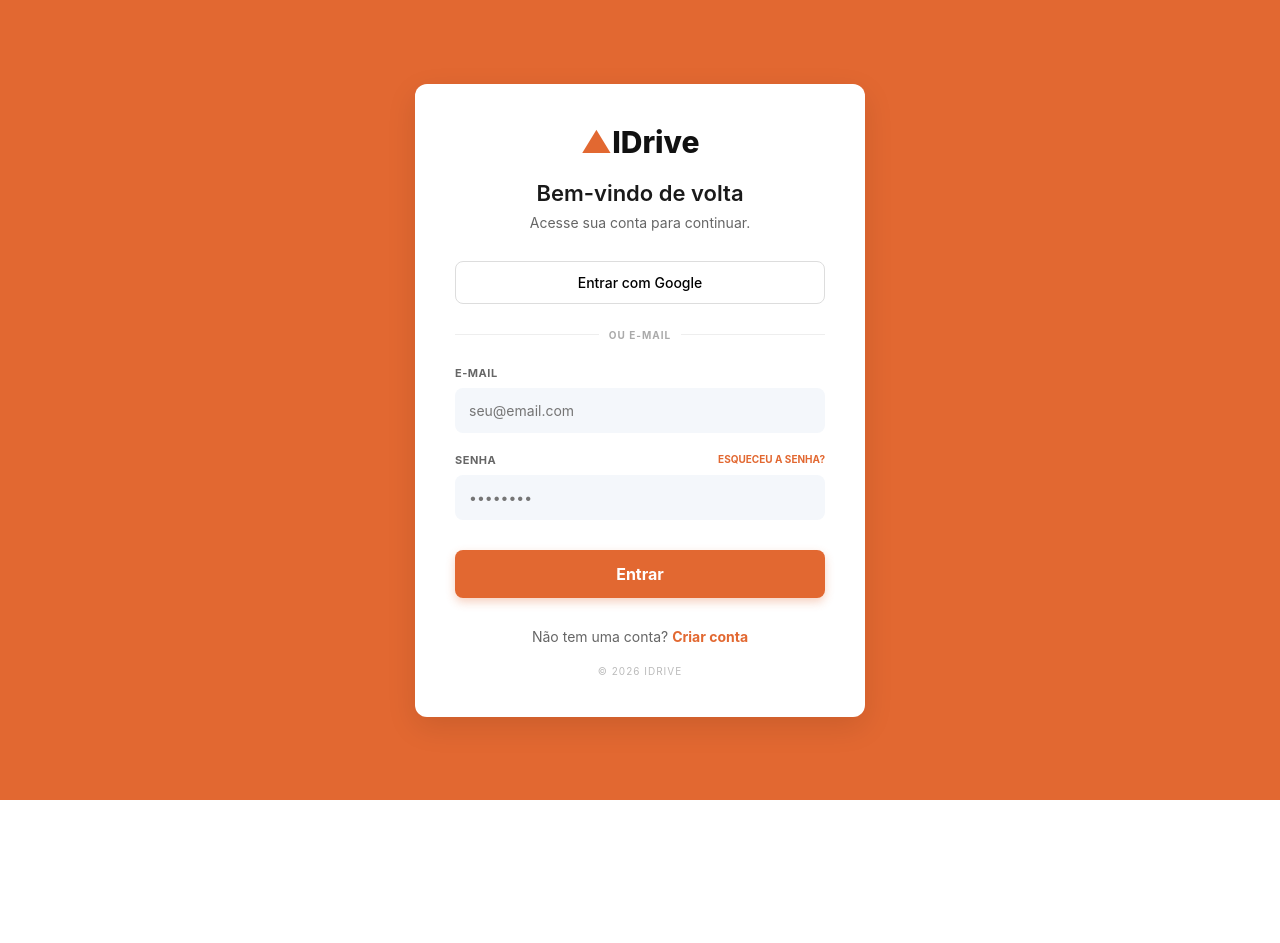
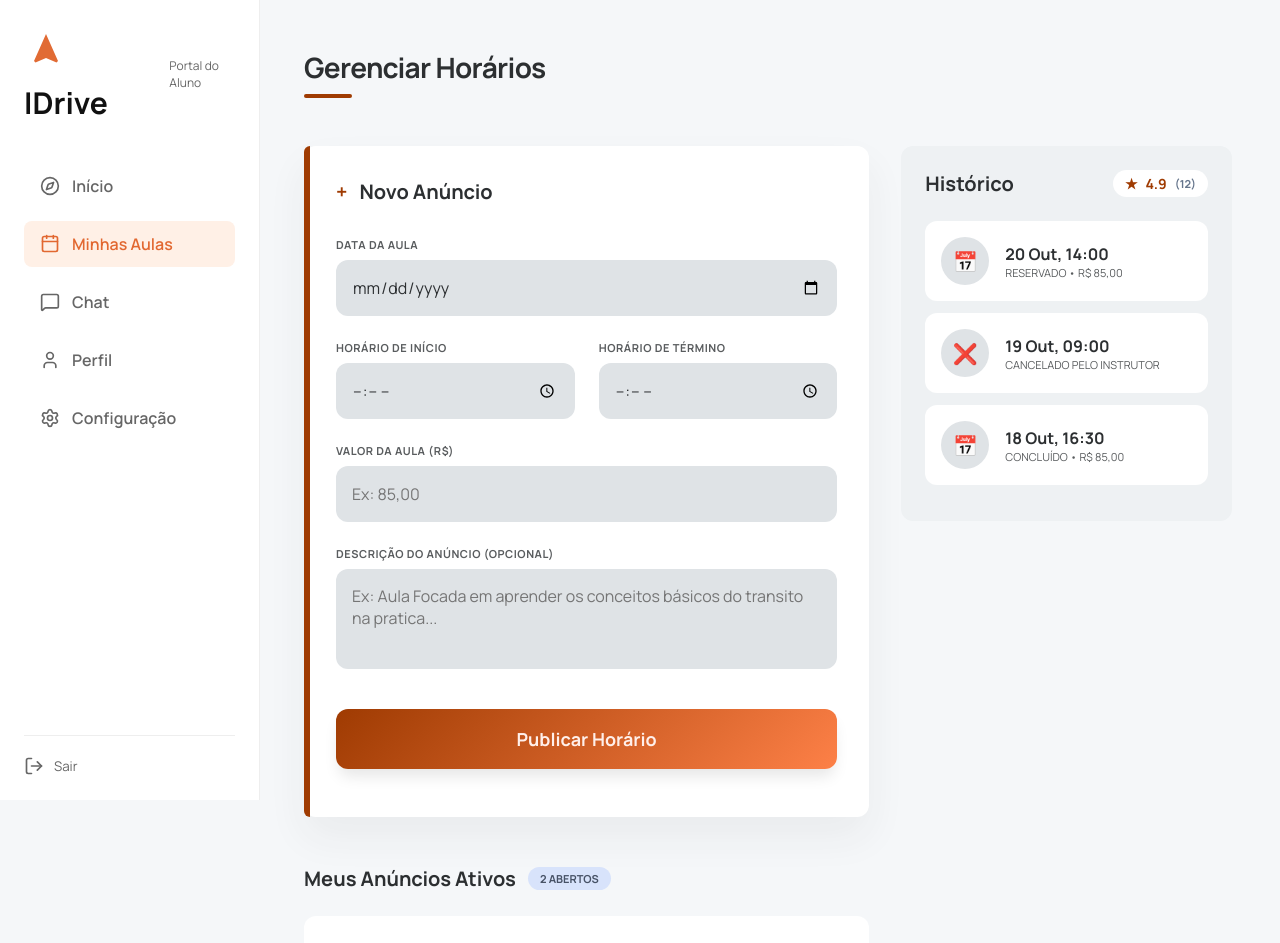
Before and after one commit to MaylsonS/idrive-app, a React (Vite) app: page /aulas in a window 1280 px wide. Before the commit this address led to /login. Shown: the top 943 px of the page. Before the commit the page ends 800 px from the top, so only its background shows below. Built offline with nearby package versions, Linux system fonts and the light colour scheme.

Commit message:
ajuste na tela de criar anuncio

```diff
--- a/src/components/Sidebar.tsx
+++ b/src/components/Sidebar.tsx
@@ -1,14 +1,22 @@
-// src/components/Sidebar.tsx
 import './Sidebar.css';
-import { Home, Calendar, MessageSquare, User, Settings, LogOut, Bell } from 'lucide-react';
+import { Home, Calendar, MessageSquare, User, LogOut, Bell, Compass, Settings} from 'lucide-react';
 import iconLogo from '../assets/icons/icon-logo.svg';
+import { useAuthContext } from '../contexts/AuthContext';
+import { useNavigate, Link } from 'react-router-dom';
 
 interface SidebarProps {
-  itemAtivo: 'INICIO' | 'AULAS' | 'CHAT' | 'PERFIL' | 'CONFIGURACAO' | 'SOLICITACOES';
-  perfilUsuario: 'ALUNO' | 'INSTRUTOR';
+    itemAtivo: 'INICIO' | 'AULAS' | 'CHAT' | 'PERFIL' | 'CONFIGURACAO' | 'SOLICITACOES' | 'ANUNCIOS';
 }
 
-export function Sidebar({ itemAtivo, perfilUsuario }: SidebarProps) {
+export function Sidebar({ itemAtivo }: SidebarProps) {
+    const { tipoPerfil, clearToken } = useAuthContext();
+    const navigate = useNavigate();
+
+    function handleSair() {
+        clearToken();
+        navigate('/login');
+    }
+
     return (
         <aside className="sidebar-container">
             <div className="sidebar-logo">
@@ -17,37 +25,44 @@ export function Sidebar({ itemAtivo, perfilUsuario }: SidebarProps) {
                     IDrive
                 </h1>
                 <span style={{ fontSize: '12px', color: '#666', marginLeft: '45px' }}>
-          Portal do {perfilUsuario === 'INSTRUTOR' ? 'Instrutor' : 'Aluno'}
+                    Portal do {tipoPerfil === 'INSTRUTOR' ? 'Instrutor' : 'Aluno'}
                 </span>
             </div>
 
             <nav className="sidebar-nav">
-        <a href="#" className={`nav-item ${itemAtivo === 'INICIO' ? 'ativo' : ''}`}>
-          <Home size={20} /> <span>Início</span>
-        </a>
+                <Link to="/anuncios" className={`nav-item ${itemAtivo === 'INICIO' ? 'ativo' : ''}`}>
+                    <Compass size={20} /> <span>Início</span>
+                </Link>
 
-        <a href="#" className={`nav-item ${itemAtivo === 'AULAS' ? 'ativo' : ''}`}>
+
+
+                <Link to="/aulas" className={`nav-item ${itemAtivo === 'AULAS' ? 'ativo' : ''}`}>
                     <Calendar size={20} />
-          <span>{perfilUsuario === 'INSTRUTOR' ? 'Gerenciar Horários' : 'Minhas Aulas'}</span>
-        </a>
+                    <span>{tipoPerfil === 'INSTRUTOR' ? 'Gerenciar Horários' : 'Minhas Aulas'}</span>
+                </Link>
 
-        <a href="#" className={`nav-item ${itemAtivo === 'CHAT' ? 'ativo' : ''}`}>
+                <Link to="/chat" className={`nav-item ${itemAtivo === 'CHAT' ? 'ativo' : ''}`}>
                     <MessageSquare size={20} /> <span>Chat</span>
-        </a>
+                </Link>
 
-        {perfilUsuario === 'INSTRUTOR' && (
-          <a href="#" className={`nav-item ${itemAtivo === 'SOLICITACOES' ? 'ativo' : ''}`}>
+                {tipoPerfil === 'INSTRUTOR' && (
+                    <Link to="/solicitacoes" className={`nav-item ${itemAtivo === 'SOLICITACOES' ? 'ativo' : ''}`}>
                         <Bell size={20} /> <span>Solicitações</span>
-          </a>
+                    </Link>
                 )}
 
-        <a href="#" className={`nav-item ${itemAtivo === 'PERFIL' ? 'ativo' : ''}`}>
+                <Link to="/perfil" className={`nav-item ${itemAtivo === 'PERFIL' ? 'ativo' : ''}`}>
                     <User size={20} /> <span>Perfil</span>
-        </a>
+                </Link>
+
+                <Link to="#" className={`nav-item ${itemAtivo === 'PERFIL' ? 'ativo' : ''}`}>
+                      <Settings size={20} /> <span>Configuração</span>
+                </Link>
+
             </nav>
 
             <div className="sidebar-footer">
-        <button className="btn-sair" title="Sair da conta" style={{ display: 'flex', gap: '10px', alignItems: 'center', background: 'none', border: 'none', cursor: 'pointer', color: '#666' }}>
+                <button className="btn-sair" onClick={handleSair} style={{ display: 'flex', gap: '10px', alignItems: 'center', background: 'none', border: 'none', cursor: 'pointer', color: '#666' }}>
                     <LogOut size={20} /> Sair
                 </button>
             </div>
--- a/src/anuncios/Anuncios.css
+++ b/src/features/anuncios/Anuncios.css
@@ -3,7 +3,7 @@
 /* ===== LAYOUT ===== */
 .conteudo-principal {
     margin-left: 260px;
-    padding: 112px 40px 48px;
+    padding: 26px 40px 48px;
     background: #F4F7FB;
     min-height: 100vh;
     display: flex;
@@ -12,7 +12,6 @@
     font-family: 'Manrope', sans-serif;
 }
 
-/* ===== HERO ===== */
 .hero-anuncios {
     position: relative;
     width: 100%;
--- /dev/null
+++ b/src/features/aulas/GerenciarAulas.css
@@ -0,0 +1,237 @@
+
+.layout-app {
+  display: flex;
+  min-height: 100vh;
+  background-color: #F5F7F9;
+  font-family: 'Manrope', sans-serif;
+}
+
+.conteudo-principal {
+  flex: 1;
+  margin-left: 256px;
+  padding: 48px;
+  box-sizing: border-box;
+}
+
+/* Header da Página */
+.header-gerenciar {
+  margin-bottom: 48px;
+}
+
+.titulo-gerenciar {
+  font-weight: 700;
+  font-size: 28px;
+  color: #2C2F31;
+  letter-spacing: -0.7px;
+  margin-bottom: 8px;
+}
+
+.linha-destaque {
+  width: 48px;
+  height: 4px;
+  background: #9F3B02;
+  border-radius: 9999px;
+}
+
+/* Grid Principal */
+.grid-dashboard {
+  display: flex;
+  gap: 32px;
+  align-items: flex-start;
+}
+
+.coluna-esquerda {
+  flex: 2;
+  display: flex;
+  flex-direction: column;
+  gap: 48px;
+}
+
+.coluna-direita {
+  flex: 1;
+  min-width: 320px;
+  background: #EEF1F3;
+  border-radius: 12px;
+  padding: 24px;
+}
+
+/* Card Formulário */
+.card-formulario {
+  background: #FFFFFF;
+  box-shadow: 0px 20px 40px rgba(44, 47, 49, 0.06);
+  border-radius: 12px;
+  padding: 32px 32px 48px;
+  position: relative;
+}
+
+.borda-lateral-form {
+  position: absolute;
+  left: 0;
+  top: 0;
+  bottom: 0;
+  width: 6px;
+  background: #9F3B02;
+  border-radius: 12px 0 0 12px;
+}
+
+.titulo-secao {
+  font-weight: 700;
+  font-size: 20px;
+  color: #2C2F31;
+  margin-bottom: 32px;
+  display: flex;
+  align-items: center;
+  gap: 12px;
+}
+
+/* Inputs */
+.form-anuncio {
+  display: flex;
+  flex-direction: column;
+  gap: 24px;
+}
+
+.linha-inputs {
+  display: flex;
+  gap: 24px;
+}
+
+.grupo-input {
+  flex: 1;
+  display: flex;
+  flex-direction: column;
+  gap: 8px;
+}
+
+.grupo-input label {
+  font-weight: 700;
+  font-size: 11px;
+  color: #595C5E;
+  text-transform: uppercase;
+  letter-spacing: 0.55px;
+}
+
+.input-padrao {
+  height: 56px;
+  background: #DFE3E6;
+  border-radius: 12px;
+  border: none;
+  padding: 0 16px;
+  font-size: 16px;
+  color: #2C2F31;
+  font-family: 'Manrope', sans-serif;
+}
+
+.input-padrao:focus {
+  outline: 2px solid #9F3B02;
+}
+
+textarea.input-padrao {
+  height: 100px;
+  padding: 16px;
+  resize: none;
+}
+
+/* Botão */
+.btn-publicar {
+  height: 60px;
+  background: linear-gradient(135deg, #9F3B02 0%, #FD8047 100%);
+  border-radius: 12px;
+  border: none;
+  color: #FFEFEA;
+  font-weight: 700;
+  font-size: 18px;
+  cursor: pointer;
+  margin-top: 16px;
+  box-shadow: 0px 10px 15px -3px rgba(0, 0, 0, 0.1);
+  transition: opacity 0.2s;
+}
+
+.btn-publicar:hover {
+  opacity: 0.9;
+}
+
+/* Anúncios Ativos */
+.header-ativos {
+  display: flex;
+  align-items: center;
+  gap: 12px;
+  margin-bottom: 24px;
+}
+
+.tag-quantidade {
+  background: #D8E3FB;
+  color: #475266;
+  padding: 4px 12px;
+  border-radius: 9999px;
+  font-size: 11px;
+  font-weight: 700;
+}
+
+.card-ativo {
+  background: #FFFFFF;
+  border-radius: 12px;
+  padding: 24px;
+  margin-bottom: 16px;
+  display: flex;
+  justify-content: space-between;
+  align-items: center;
+}
+
+.info-ativo h4 {
+  font-size: 18px;
+  color: #2C2F31;
+  margin-bottom: 4px;
+}
+
+.info-ativo p {
+  font-size: 14px;
+  color: #595C5E;
+}
+
+.preco-ativo {
+  font-size: 20px;
+  font-weight: 800;
+  color: #9F3B02;
+}
+
+/* Histórico (Sidebar Direita) */
+.historico-header {
+  display: flex;
+  justify-content: space-between;
+  align-items: center;
+  margin-bottom: 24px;
+}
+
+.media-avaliacao {
+  display: flex;
+  align-items: center;
+  gap: 8px;
+  background: #FFF;
+  padding: 4px 12px;
+  border-radius: 9999px;
+  font-weight: 700;
+  color: #9F3B02;
+  font-size: 14px;
+}
+
+.item-historico {
+  background: #FFFFFF;
+  border-radius: 12px;
+  padding: 16px;
+  display: flex;
+  align-items: center;
+  gap: 16px;
+  margin-bottom: 12px;
+}
+
+.icone-historico {
+  width: 48px;
+  height: 48px;
+  background: #DFE3E6;
+  border-radius: 50%;
+  display: flex;
+  align-items: center;
+  justify-content: center;
+  font-size: 20px;
+}
--- a/src/features/aulas/GerenciarAulas.tsx
+++ b/src/features/aulas/GerenciarAulas.tsx
@@ -1,10 +1,8 @@
-// src/features/aulas/GerenciarAulas.tsx
 import { useState } from 'react';
 import { Sidebar } from '../../components/Sidebar';
-import { useNavigate, Link } from 'react-router-dom';
-import { aulaService} from '../../services/aulaService';
+import { aulaService } from '../../services/aulaService';
 import type { AulaRequestDTO } from '../../services/aulaService';
-
+import './GerenciarAulas.css';
 
 export default function GerenciarAulas() {
   const [data, setData] = useState('');
@@ -23,93 +21,174 @@ export default function GerenciarAulas() {
       const payload: AulaRequestDTO = {
         inicio: dataHoraInicio,
         fim: dataHoraFim,
-        valor: parseFloat(valor.replace(',', '.')), // Converte "85,00" para 85.00 numérico
+        valor: parseFloat(valor.replace(',', '.')),
         descricao: descricao
       };
 
-      console.log("Enviando para o Java:", payload);
-
-      const resposta = await aulaService.criarAula(payload);
+      await aulaService.criarAula(payload);
       alert("Horário publicado com sucesso!");
 
       setData(''); setHoraInicio(''); setHoraFim(''); setValor(''); setDescricao('');
 
+      // TODO: Aqui chamaremos a função para recarregar a lista de "Anúncios Ativos" do backend
+
     } catch (error) {
       console.error("Erro ao publicar horário", error);
-      alert("Erro ao publicar horário. Verifique se você está logado como Instrutor.");
+      alert("Erro ao publicar horário. Verifique se você está logado.");
     }
   };
 
   return (
-    <div style={{ display: 'flex', height: '100vh', backgroundColor: '#F8F9FA' }}>
-      {/* Exemplo mockado como INSTRUTOR */}
-      <Sidebar itemAtivo="AULAS" perfilUsuario="INSTRUTOR" />
+    <div className="layout-app">
+      <Sidebar itemAtivo="AULAS" />
 
-      <main style={{ flex: 1, padding: '40px', overflowY: 'auto' }}>
-        <h2 style={{ fontSize: '24px', color: '#333', marginBottom: '24px', borderBottom: '3px solid #A83B0E', display: 'inline-block', paddingBottom: '5px' }}>
-          Gerenciar Horários
-        </h2>
+      <main className="conteudo-principal">
 
-        <div style={{ display: 'flex', gap: '24px' }}>
+        <header className="header-gerenciar">
+          <h2 className="titulo-gerenciar">Gerenciar Horários</h2>
+          <div className="linha-destaque"></div>
+        </header>
 
-          {/* LADO ESQUERDO: O FORMULÁRIO */}
-          <div style={{ flex: 2, backgroundColor: '#FFF', borderRadius: '12px', padding: '32px', boxShadow: '0px 4px 10px rgba(0,0,0,0.05)', borderLeft: '5px solid #A83B0E' }}>
-            <h3 style={{ marginBottom: '20px', color: '#333' }}>+ Novo Anúncio</h3>
+        <div className="grid-dashboard">
 
-            <form onSubmit={handlePublicar} style={{ display: 'flex', flexDirection: 'column', gap: '16px' }}>
+          <div className="coluna-esquerda">
 
-              <div style={{ display: 'flex', gap: '16px' }}>
-                <div style={{ flex: 1 }}>
-                  <label style={{ fontSize: '12px', fontWeight: 'bold', color: '#666' }}>DATA DA AULA</label>
-                  <input type="date" value={data} onChange={e => setData(e.target.value)} required style={{ width: '100%', padding: '12px', borderRadius: '8px', border: '1px solid #DDD', backgroundColor: '#F2F2F2', marginTop: '5px' }} />
+            <section className="card-formulario">
+              <div className="borda-lateral-form"></div>
+              <h3 className="titulo-secao">
+                <span style={{color: '#9F3B02'}}>+</span> Novo Anúncio
+              </h3>
+
+              <form onSubmit={handlePublicar} className="form-anuncio">
+
+                <div className="linha-inputs">
+                  <div className="grupo-input">
+                    <label>DATA DA AULA</label>
+                    <input
+                      type="date"
+                      className="input-padrao"
+                      value={data}
+                      onChange={e => setData(e.target.value)}
+                      required
+                    />
+                  </div>
                 </div>
+
+                <div className="linha-inputs">
+                  <div className="grupo-input">
+                    <label>HORÁRIO DE INÍCIO</label>
+                    <input
+                      type="time"
+                      className="input-padrao"
+                      value={horaInicio}
+                      onChange={e => setHoraInicio(e.target.value)}
+                      required
+                    />
+                  </div>
+                  <div className="grupo-input">
+                    <label>HORÁRIO DE TÉRMINO</label>
+                    <input
+                      type="time"
+                      className="input-padrao"
+                      value={horaFim}
+                      onChange={e => setHoraFim(e.target.value)}
+                      required
+                    />
+                  </div>
+                </div>
+
+                <div className="grupo-input">
+                  <label>VALOR DA AULA (R$)</label>
+                  <input
+                    type="number"
+                    step="0.01"
+                    className="input-padrao"
+                    placeholder="Ex: 85,00"
+                    value={valor}
+                    onChange={e => setValor(e.target.value)}
+                    required
+                  />
+                </div>
+
+                <div className="grupo-input">
+                  <label>DESCRIÇÃO DO ANÚNCIO (OPCIONAL)</label>
+                  <textarea
+                    className="input-padrao"
+                    placeholder="Ex: Aula Focada em aprender os conceitos básicos do transito na pratica..."
+                    value={descricao}
+                    onChange={e => setDescricao(e.target.value)}
+                  ></textarea>
+                </div>
+
+                <button type="submit" className="btn-publicar">
+                  Publicar Horário
+                </button>
+              </form>
+            </section>
+
+            <section>
+              <div className="header-ativos">
+                <h3 className="titulo-secao" style={{marginBottom: 0}}>Meus Anúncios Ativos</h3>
+                <span className="tag-quantidade">2 ABERTOS</span>
               </div>
 
-              <div style={{ display: 'flex', gap: '16px' }}>
-                <div style={{ flex: 1 }}>
-                  <label style={{ fontSize: '12px', fontWeight: 'bold', color: '#666' }}>HORÁRIO DE INÍCIO</label>
-                  <input type="time" value={horaInicio} onChange={e => setHoraInicio(e.target.value)} required style={{ width: '100%', padding: '12px', borderRadius: '8px', border: '1px solid #DDD', backgroundColor: '#F2F2F2', marginTop: '5px' }} />
+              {/* Mock de anúncios ativos - Depois faremos um .map() buscando do backend */}
+              <div className="card-ativo">
+                <div className="info-ativo">
+                  <h4>24 de Outubro</h4>
+                  <p>08:00 - 09:30</p>
                 </div>
-                <div style={{ flex: 1 }}>
-                  <label style={{ fontSize: '12px', fontWeight: 'bold', color: '#666' }}>HORÁRIO DE TÉRMINO</label>
-                  <input type="time" value={horaFim} onChange={e => setHoraFim(e.target.value)} required style={{ width: '100%', padding: '12px', borderRadius: '8px', border: '1px solid #DDD', backgroundColor: '#F2F2F2', marginTop: '5px' }} />
-                </div>
+                <div className="preco-ativo">R$ 85,00</div>
               </div>
 
-              <div>
-                <label style={{ fontSize: '12px', fontWeight: 'bold', color: '#666' }}>VALOR DA AULA (R$)</label>
-                <div style={{ position: 'relative', marginTop: '5px' }}>
-                  <span style={{ position: 'absolute', left: '12px', top: '12px', color: '#666' }}>R$</span>
-                  <input type="number" step="0.01" value={valor} onChange={e => setValor(e.target.value)} required placeholder="85,00" style={{ width: '100%', padding: '12px 12px 12px 40px', borderRadius: '8px', border: '1px solid #DDD', backgroundColor: '#F2F2F2' }} />
+              <div className="card-ativo">
+                <div className="info-ativo">
+                  <h4>25 de Outubro</h4>
+                  <p>10:00 - 11:30</p>
                 </div>
+                <div className="preco-ativo">R$ 100,00</div>
               </div>
+            </section>
 
-              <div>
-                <label style={{ fontSize: '12px', fontWeight: 'bold', color: '#666' }}>DESCRIÇÃO DO ANÚNCIO (OPCIONAL)</label>
-                <textarea value={descricao} onChange={e => setDescricao(e.target.value)} placeholder="Ex: Ponto de encontro próximo ao metrô..." rows={3} style={{ width: '100%', padding: '12px', borderRadius: '8px', border: '1px solid #DDD', backgroundColor: '#F2F2F2', marginTop: '5px', resize: 'none' }}></textarea>
-              </div>
-
-              <button type="submit" style={{ backgroundColor: '#D95C14', color: '#FFF', border: 'none', padding: '16px', borderRadius: '8px', fontWeight: 'bold', cursor: 'pointer', marginTop: '10px' }}>
-                Publicar Horário
-              </button>
-
-            </form>
           </div>
 
-          {/* LADO DIREITO: HISTÓRICO DE ANÚNCIOS (MOCK) */}
-          <div style={{ flex: 1, backgroundColor: '#F0F2F5', borderRadius: '12px', padding: '24px' }}>
-            <h3 style={{ fontSize: '16px', color: '#333', marginBottom: '20px' }}>Histórico de Anúncios</h3>
-            {/* Aqui depois faremos um .map() buscando as aulas do instrutor! */}
-            <div style={{ backgroundColor: '#FFF', padding: '16px', borderRadius: '8px', marginBottom: '10px', borderLeft: '4px solid #4CAF50' }}>
-               <p style={{ fontWeight: 'bold', fontSize: '14px', margin: 0 }}>20 Out, 14:00</p>
-               <p style={{ fontSize: '12px', color: '#666', margin: 0 }}>RESERVADO • R$ 85,00</p>
+          {/* COLUNA DIREITA (HISTÓRICO) */}
+          <aside className="coluna-direita">
+
+            <div className="historico-header">
+              <h3 className="titulo-secao" style={{marginBottom: 0}}>Histórico</h3>
+              {/* Avaliação média adicionada aqui! */}
+              <div className="media-avaliacao">
+                <span>★</span> 4.9 <span style={{fontSize: '11px', color: '#64748B'}}>(12)</span>
+              </div>
             </div>
-            <div style={{ backgroundColor: '#FFF', padding: '16px', borderRadius: '8px', marginBottom: '10px', borderLeft: '4px solid #F44336' }}>
-               <p style={{ fontWeight: 'bold', fontSize: '14px', margin: 0 }}>19 Out, 09:00</p>
-               <p style={{ fontSize: '12px', color: '#666', margin: 0 }}>CANCELADO PELO INSTRUTOR</p>
+
+            {/* Mock de Histórico */}
+            <div className="item-historico">
+              <div className="icone-historico">📅</div>
+              <div>
+                <p style={{fontWeight: 700, color: '#2C2F31'}}>20 Out, 14:00</p>
+                <p style={{fontSize: '11px', color: '#595C5E', textTransform: 'uppercase'}}>Reservado • R$ 85,00</p>
+              </div>
             </div>
-          </div>
 
+            <div className="item-historico">
+              <div className="icone-historico">❌</div>
+              <div>
+                <p style={{fontWeight: 700, color: '#2C2F31'}}>19 Out, 09:00</p>
+                <p style={{fontSize: '11px', color: '#595C5E', textTransform: 'uppercase'}}>Cancelado pelo Instrutor</p>
+              </div>
+            </div>
+
+            <div className="item-historico">
+              <div className="icone-historico">📅</div>
+              <div>
+                <p style={{fontWeight: 700, color: '#2C2F31'}}>18 Out, 16:30</p>
+                <p style={{fontSize: '11px', color: '#595C5E', textTransform: 'uppercase'}}>Concluído • R$ 85,00</p>
+              </div>
+            </div>
+
+          </aside>
         </div>
       </main>
     </div>
--- a/src/router/index.tsx
+++ b/src/router/index.tsx
@@ -1,11 +1,12 @@
 import { createBrowserRouter, Navigate } from "react-router-dom";
 import { lazy } from "react";
+import PrivateRoute from "./PrivateRoute";
 
-const PrivateRoute = lazy(() => import("./PrivateRoute"));
 const Login = lazy(() => import("../features/auth/Login"));
 const Cadastro = lazy(() => import("../features/auth/Cadastro"));
 const Dashboard = lazy(() => import("../features/dashboard/Dashboard"));
 const GerenciarAulas = lazy(() => import("../features/aulas/GerenciarAulas"));
+const Anuncios = lazy(() => import("../features/anuncios/Anuncios"));
 
 export const router = createBrowserRouter([
     {
@@ -16,7 +17,6 @@ export const router = createBrowserRouter([
     {
         path: "/login",
         element: <Login />,
-        index: true,
     },
     {
         path: "/cadastro",
@@ -24,10 +24,19 @@ export const router = createBrowserRouter([
     },
     {
         path: "/dashboard",
-        element: <PrivateRoute> <Dashboard /> </PrivateRoute>,
+        element: <Dashboard />,
     },
     {
         path: "/aulas",
-        element: <PrivateRoute> <GerenciarAulas /> </PrivateRoute>,
-    }
+        element:<GerenciarAulas />,
+    },
+    {
+        path: "/anuncios",
+        element: <Anuncios />,
+    },
 ]);
+
+//   {
+//         path: "/dashboard",
+//         element: <PrivateRoute> <Dashboard /> </PrivateRoute>,
+//     },
```
Also changed, not shown: src/features/anuncios/Anuncios.tsx (renamed from src/anuncios/Anuncios.tsx, +2 -7 lines). Lines whose indentation alone changed are shown as unchanged.
